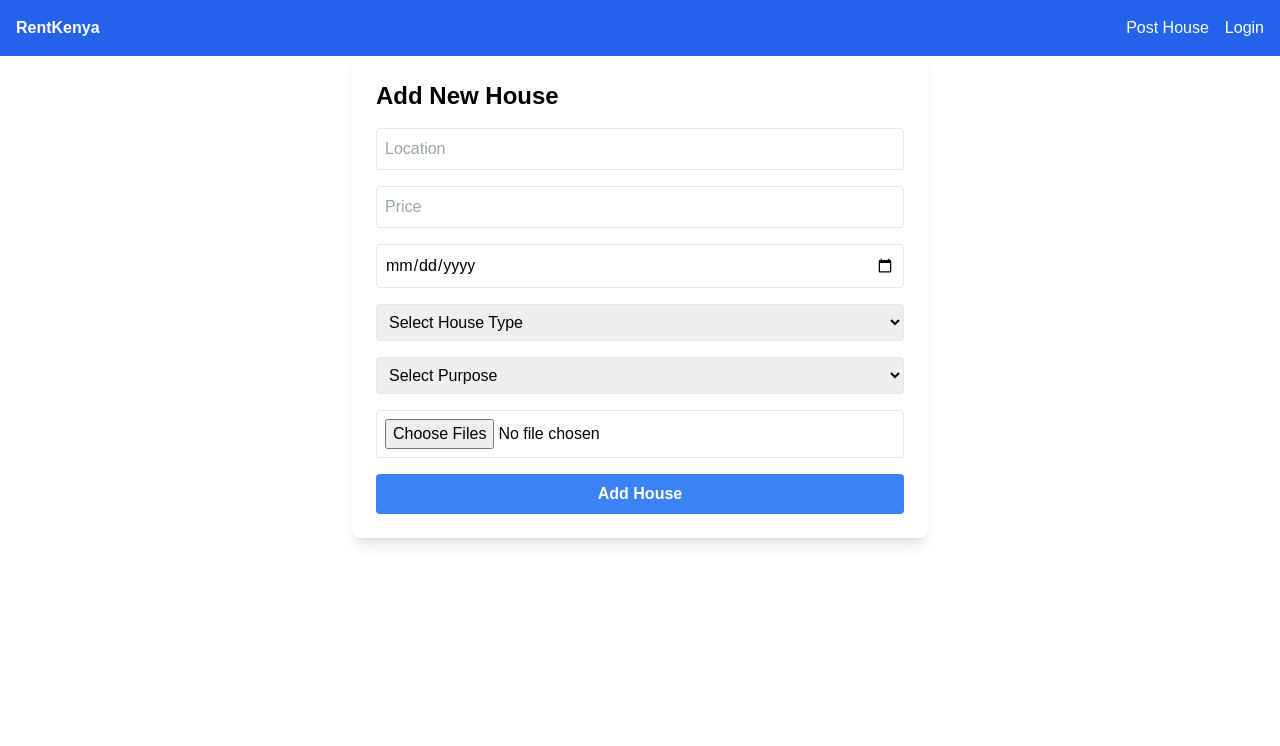
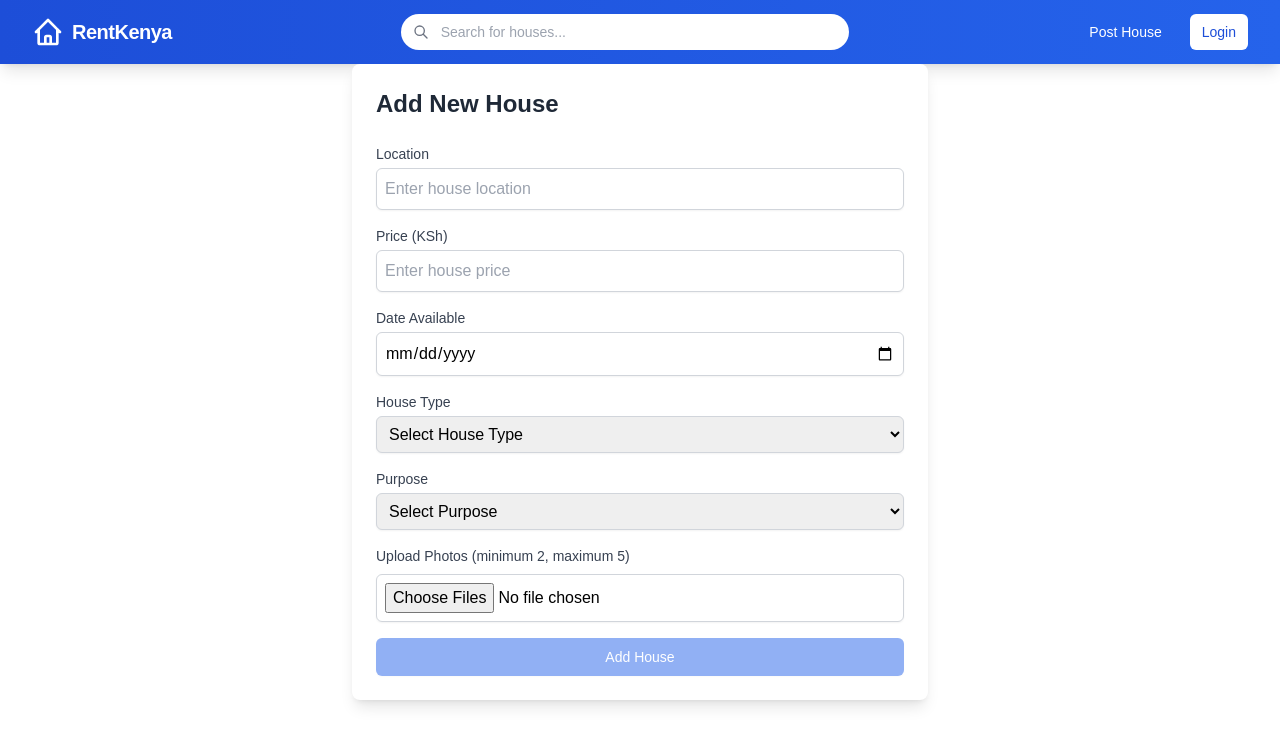
Before and after one commit to Susan56789/RentKenya, a Vue app in the folder client/: page /add-house in a window 1280 px wide. Shown: the top 746 px of the page. Built offline with nearby package versions, Linux system fonts and the light colour scheme.

Commit message:
enhanced navbar

```diff
--- a/client/src/components/NavbarPage.vue
+++ b/client/src/components/NavbarPage.vue
@@ -1,9 +1,65 @@
 <template>
-    <nav class="bg-blue-600 p-4 text-white flex justify-between">
-      <router-link to="/" class="font-bold">RentKenya</router-link>
-      <div>
-        <router-link to="/add-house" class="mr-4">Post House</router-link>
-        <router-link to="/login">Login</router-link>
+  <nav class="bg-gradient-to-r from-blue-700 to-blue-600 shadow-lg">
+    <div class="max-w-7xl mx-auto px-4 sm:px-6 lg:px-8">
+      <div class="flex items-center justify-between h-16">
+        <!-- Logo Section -->
+        <div class="flex-shrink-0">
+          <router-link to="/" class="flex items-center">
+            <svg xmlns="http://www.w3.org/2000/svg" class="h-8 w-8 mr-2 text-white" fill="none" viewBox="0 0 24 24" stroke="currentColor">
+              <path stroke-linecap="round" stroke-linejoin="round" stroke-width="2" d="M3 12l2-2m0 0l7-7 7 7M5 10v10a1 1 0 001 1h3m10-11l2 2m-2-2v10a1 1 0 01-1 1h-3m-6 0a1 1 0 001-1v-4a1 1 0 011-1h2a1 1 0 011 1v4a1 1 0 001 1m-6 0h6" />
+            </svg>
+            <span class="font-bold text-xl text-white tracking-tight">RentKenya</span>
+          </router-link>
+        </div>
+
+        <!-- Search Section - Hidden on mobile, visible on medium screens and up -->
+        <div class="hidden md:block flex-1 max-w-md mx-4">
+          <div class="relative">
+            <input
+              type="search"
+              placeholder="Search for houses..."
+              class="w-full bg-white rounded-full px-4 py-2 pl-10 text-sm text-gray-800 focus:outline-none focus:ring-2 focus:ring-white focus:ring-opacity-50"
+            />
+            <div class="absolute left-3 top-2.5">
+              <svg xmlns="http://www.w3.org/2000/svg" class="h-4 w-4 text-gray-500" fill="none" viewBox="0 0 24 24" stroke="currentColor">
+                <path stroke-linecap="round" stroke-linejoin="round" stroke-width="2" d="M21 21l-6-6m2-5a7 7 0 11-14 0 7 7 0 0114 0z" />
+              </svg>
+            </div>
+          </div>
+        </div>
+
+        <!-- Navigation Links -->
+        <div class="flex items-center space-x-4">
+          <router-link
+            to="/add-house"
+            class="text-white hover:bg-blue-800 px-3 py-2 rounded-md text-sm font-medium transition duration-150 ease-in-out"
+          >
+            Post House
+          </router-link>
+          <router-link
+            to="/login"
+            class="bg-white text-blue-700 hover:bg-blue-100 px-3 py-2 rounded-md text-sm font-medium transition duration-150 ease-in-out"
+          >
+            Login
+          </router-link>
+        </div>
       </div>
-    </nav>
-  </template>
+    </div>
+
+    <!-- Mobile Search - Only visible on small screens -->
+    <div class="md:hidden px-4 pb-3">
+      <div class="relative">
+        <input
+          type="search"
+          placeholder="Search for houses..."
+          class="w-full bg-white rounded-full px-4 py-2 pl-10 text-sm text-gray-800 focus:outline-none focus:ring-2 focus:ring-white focus:ring-opacity-50"
+        />
+        <div class="absolute left-3 top-2.5">
+          <svg xmlns="http://www.w3.org/2000/svg" class="h-4 w-4 text-gray-500" fill="none" viewBox="0 0 24 24" stroke="currentColor">
+            <path stroke-linecap="round" stroke-linejoin="round" stroke-width="2" d="M21 21l-6-6m2-5a7 7 0 11-14 0 7 7 0 0114 0z" />
+          </svg>
+        </div>
+      </div>
+    </div>
+  </nav>
+</template>
--- a/client/src/views/AddHouse.vue
+++ b/client/src/views/AddHouse.vue
@@ -1,37 +1,139 @@
 <template>
-  <div class="max-w-xl mx-auto p-6 bg-white shadow-lg rounded-lg">
-    <h2 class="text-2xl font-bold mb-4">Add New House</h2>
+  <div class="max-w-xl mx-auto p-6 bg-white shadow-lg rounded-lg dark:bg-gray-800">
+    <h2 class="text-2xl font-bold mb-6 text-gray-800 dark:text-white">Add New House</h2>
+
     <form @submit.prevent="addHouse" class="space-y-4" enctype="multipart/form-data">
-      <input v-model="house.location" placeholder="Location" required class="w-full p-2 border rounded" />
+      <!-- Location Input -->
+      <div class="space-y-1">
+        <label for="location" class="block text-sm font-medium text-gray-700 dark:text-gray-300">Location</label>
+        <input
+          id="location"
+          v-model="house.location"
+          placeholder="Enter house location"
+          required
+          class="w-full p-2 border border-gray-300 rounded-md shadow-sm focus:ring-2 focus:ring-blue-500 focus:border-blue-500 dark:bg-gray-700 dark:border-gray-600 dark:text-white"
+        />
+      </div>
 
-      <input v-model.number="house.price" type="number" placeholder="Price" required class="w-full p-2 border rounded" />
+      <!-- Price Input -->
+      <div class="space-y-1">
+        <label for="price" class="block text-sm font-medium text-gray-700 dark:text-gray-300">Price (KSh)</label>
+        <input
+          id="price"
+          v-model.number="house.price"
+          type="number"
+          placeholder="Enter house price"
+          required
+          class="w-full p-2 border border-gray-300 rounded-md shadow-sm focus:ring-2 focus:ring-blue-500 focus:border-blue-500 dark:bg-gray-700 dark:border-gray-600 dark:text-white"
+        />
+      </div>
 
-      <input v-model="house.datePosted" type="date" required class="w-full p-2 border rounded" />
+      <!-- Date Posted -->
+      <div class="space-y-1">
+        <label for="datePosted" class="block text-sm font-medium text-gray-700 dark:text-gray-300">Date Available</label>
+        <input
+          id="datePosted"
+          v-model="house.datePosted"
+          type="date"
+          required
+          class="w-full p-2 border border-gray-300 rounded-md shadow-sm focus:ring-2 focus:ring-blue-500 focus:border-blue-500 dark:bg-gray-700 dark:border-gray-600 dark:text-white"
+        />
+      </div>
 
-      <select v-model="house.type" required class="w-full p-2 border rounded">
-        <option value="">Select House Type</option>
+      <!-- House Type Select -->
+      <div class="space-y-1">
+        <label for="type" class="block text-sm font-medium text-gray-700 dark:text-gray-300">House Type</label>
+        <select
+          id="type"
+          v-model="house.type"
+          required
+          class="w-full p-2 border border-gray-300 rounded-md shadow-sm focus:ring-2 focus:ring-blue-500 focus:border-blue-500 dark:bg-gray-700 dark:border-gray-600 dark:text-white"
+        >
+          <option value="" disabled>Select House Type</option>
           <option value="Bed Sitter">Bed Sitter</option>
           <option value="Single Room">Single Room</option>
           <option value="One Bedroom">One Bedroom</option>
           <option value="Two Bedroom">Two Bedroom</option>
         </select>
+      </div>
 
-      <select v-model="house.purpose" required class="w-full p-2 border rounded">
-        <option value="">Select Purpose</option>
+      <!-- Purpose Select -->
+      <div class="space-y-1">
+        <label for="purpose" class="block text-sm font-medium text-gray-700 dark:text-gray-300">Purpose</label>
+        <select
+          id="purpose"
+          v-model="house.purpose"
+          required
+          class="w-full p-2 border border-gray-300 rounded-md shadow-sm focus:ring-2 focus:ring-blue-500 focus:border-blue-500 dark:bg-gray-700 dark:border-gray-600 dark:text-white"
+        >
+          <option value="" disabled>Select Purpose</option>
           <option value="Rent">Rent</option>
           <option value="Sale">Sale</option>
         </select>
+      </div>
 
-      <input type="file" @change="handleFileUpload" multiple accept="image/*" required class="w-full p-2 border rounded" />
-      <div v-if="photoError" class="text-red-600">{{ photoError }}</div>
+      <!-- File Upload -->
+      <div class="space-y-2">
+        <label for="photos" class="block text-sm font-medium text-gray-700 dark:text-gray-300">
+          Upload Photos (minimum 2, maximum 5)
+        </label>
+        <input
+          id="photos"
+          type="file"
+          @change="handleFileUpload"
+          multiple
+          accept="image/*"
+          required
+          class="w-full p-2 border border-gray-300 rounded-md shadow-sm focus:ring-2 focus:ring-blue-500 focus:border-blue-500 dark:bg-gray-700 dark:border-gray-600 dark:text-white"
+        />
 
-      <button type="submit" class="w-full p-2 bg-blue-500 text-white font-bold rounded hover:bg-blue-600">
-        Add House
+        <div v-if="photoError" class="text-sm text-red-600 dark:text-red-400">{{ photoError }}</div>
+
+        <div v-if="photos.length > 0" class="text-sm text-gray-600 dark:text-gray-400 mb-2">
+          {{ photos.length }} photo(s) selected
+        </div>
+
+        <!-- Photo Previews -->
+        <div v-if="photoPreviewUrls.length > 0" class="grid grid-cols-2 sm:grid-cols-3 gap-2 mt-2">
+          <div v-for="(url, index) in photoPreviewUrls" :key="index" class="relative group">
+            <img
+              :src="url"
+              alt="Preview"
+              class="h-24 w-full object-cover rounded-md border border-gray-300"
+            />
+            <button
+              type="button"
+              @click="removePhoto(index)"
+              class="absolute top-1 right-1 bg-red-500 text-white rounded-full p-1 shadow-sm opacity-0 group-hover:opacity-100 transition-opacity"
+              aria-label="Remove photo"
+            >
+              <svg xmlns="http://www.w3.org/2000/svg" class="h-4 w-4" fill="none" viewBox="0 0 24 24" stroke="currentColor">
+                <path stroke-linecap="round" stroke-linejoin="round" stroke-width="2" d="M6 18L18 6M6 6l12 12" />
+              </svg>
+            </button>
+          </div>
+        </div>
+      </div>
+
+      <!-- Submit Button -->
+      <button
+        type="submit"
+        class="w-full py-2 px-4 border border-transparent rounded-md shadow-sm text-sm font-medium text-white bg-blue-600 hover:bg-blue-700 focus:outline-none focus:ring-2 focus:ring-offset-2 focus:ring-blue-500 transition duration-150 ease-in-out disabled:opacity-50"
+        :disabled="isSubmitting || photos.length < 2"
+      >
+        <span v-if="isSubmitting">Adding...</span>
+        <span v-else>Add House</span>
       </button>
     </form>
 
-    <div v-if="message" class="mt-4 text-green-600">{{ message }}</div>
-    <div v-if="error" class="mt-4 text-red-600">{{ error }}</div>
+    <!-- Status Messages -->
+    <div v-if="message" class="mt-4 p-3 bg-green-100 border border-green-400 text-green-700 rounded">
+      {{ message }}
+    </div>
+
+    <div v-if="error" class="mt-4 p-3 bg-red-100 border border-red-400 text-red-700 rounded">
+      {{ error }}
+    </div>
   </div>
 </template>
 
@@ -49,32 +151,87 @@ export default {
         purpose: ''
       },
       photos: [],
+      photoPreviewUrls: [],
       photoError: '',
       message: '',
-      error: ''
+      error: '',
+      isSubmitting: false
     };
   },
   methods: {
     handleFileUpload(event) {
-      this.photos = Array.from(event.target.files);
+      const selectedFiles = Array.from(event.target.files);
+
+      // Check if adding these would exceed the maximum
+      if (selectedFiles.length > 5) {
+        this.photoError = 'Maximum 5 photos allowed.';
+        event.target.value = ''; // Reset input
+        return;
+      }
+
+      this.photos = selectedFiles;
+      this.createPhotoPreviewUrls();
+
+      if (this.photos.length < 2) {
+        this.photoError = 'Please upload at least 2 photos.';
+      } else if (this.photos.length > 5) {
+        this.photoError = 'Maximum 5 photos allowed.';
+        this.photos = this.photos.slice(0, 5);
+        this.createPhotoPreviewUrls();
+      } else {
+        this.photoError = '';
+      }
+    },
+
+    createPhotoPreviewUrls() {
+      // Revoke any existing object URLs to avoid memory leaks
+      this.photoPreviewUrls.forEach(url => URL.revokeObjectURL(url));
+
+      // Create new preview URLs
+      this.photoPreviewUrls = this.photos.map(photo => URL.createObjectURL(photo));
+    },
+
+    removePhoto(index) {
+      // Remove the photo and its preview
+      URL.revokeObjectURL(this.photoPreviewUrls[index]);
+      this.photoPreviewUrls.splice(index, 1);
+      this.photos.splice(index, 1);
+
+      // Update error message if needed
       if (this.photos.length < 2) {
         this.photoError = 'Please upload at least 2 photos.';
       } else {
         this.photoError = '';
       }
+
+      // Reset file input if all photos are removed
+      if (this.photos.length === 0) {
+        const fileInput = document.getElementById('photos');
+        if (fileInput) {
+          fileInput.value = '';
+        }
+      }
     },
+
     async addHouse() {
       if (this.photos.length < 2) {
         this.photoError = 'Please upload at least 2 photos.';
         return;
       }
 
+      if (this.photos.length > 5) {
+        this.photoError = 'Maximum 5 photos allowed.';
+        return;
+      }
+
+      this.isSubmitting = true;
       const formData = new FormData();
       formData.append('location', this.house.location);
       formData.append('price', this.house.price);
       formData.append('datePosted', this.house.datePosted);
       formData.append('type', this.house.type);
       formData.append('purpose', this.house.purpose);
+
       this.photos.forEach((photo) => {
         formData.append('photos', photo);
       });
@@ -83,21 +240,30 @@ export default {
         await axios.post('https://rentkenya.onrender.com/api/houses', formData, {
           headers: { 'Content-Type': 'multipart/form-data' }
         });
+
         this.message = 'House added successfully!';
         this.error = '';
         this.house = { location: '', price: '', datePosted: '', type: '', purpose: '' };
         this.photos = [];
+        this.photoPreviewUrls = [];
+
+        // Reset file input
+        const fileInput = document.getElementById('photos');
+        if (fileInput) {
+          fileInput.value = '';
+        }
       } catch (err) {
         this.error = err.response?.data?.message || 'Failed to add house';
         this.message = '';
+      } finally {
+        this.isSubmitting = false;
       }
+    },
+
+    // Clean up object URLs when component is destroyed
+    beforeUnmount() {
+      this.photoPreviewUrls.forEach(url => URL.revokeObjectURL(url));
     }
   }
 };
 </script>
-
-<style scoped>
-div {
-  font-family: 'Inter', sans-serif;
-}
-</style>
```
Lines whose indentation alone changed are shown as unchanged.
